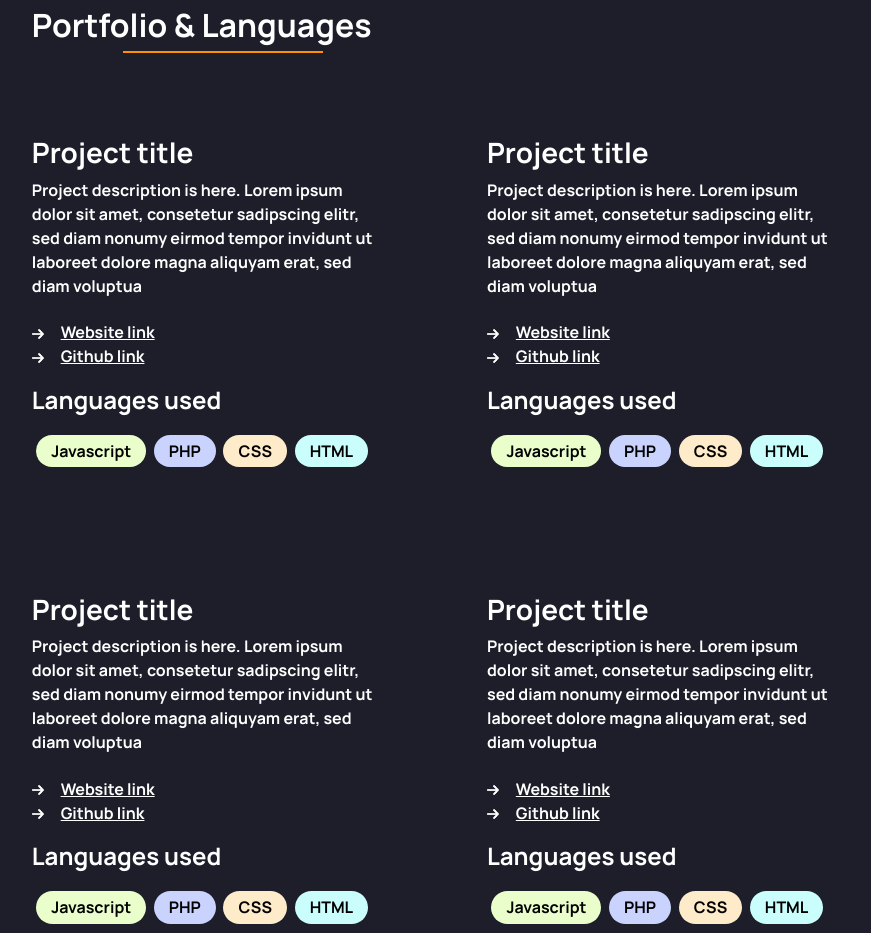
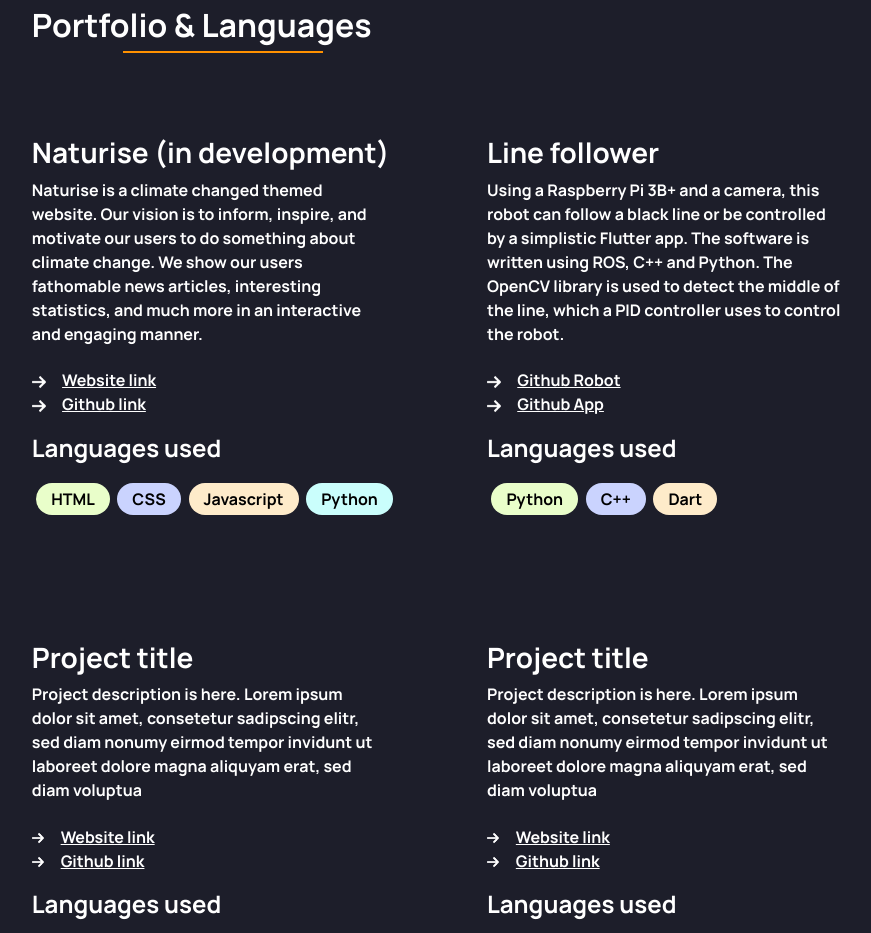
Before and after one commit to Michiel-Vanzeir/personal-website, a plain HTML site: page index.html in a window 1280 px wide. Shown: the part 789-1722 px from the top of the page, without its empty margins (217-1088 px from the left). Drawn offline with nearby package versions, Linux system fonts and the light colour scheme; files whose address does not match are found by name.

Commit message:
Add first two projects

```diff
--- a/index.html
+++ b/index.html
@@ -76,44 +76,40 @@
     <div class="container">
       <div class="row">
         <div class="col-md-6">
-          <h3><strong>Project title</strong></h3>
+          <h3><strong>Naturise (in development)</strong></h3>
           <p>
             <b>
-              Project description is here. Lorem ipsum dolor sit amet,
-              consetetur sadipscing elitr, sed diam nonumy eirmod tempor
-              invidunt ut laboreet dolore magna aliquyam erat, sed diam
-              voluptua</b>
+              Naturise is a climate changed themed website. Our vision is to inform, inspire, and motivate our users to
+              do something about climate change. We show our users fathomable news articles, interesting statistics, and
+              much more in an interactive and engaging manner.</b>
           </p>
           <img class="link-arrow" src="images/arrow-link.png" alt="" />
-          <a class="project-link">Website link</a>
+          <a class="project-link" href="#">Website link</a>
           <br />
           <img class="link-arrow" src="images/arrow-link.png" alt="" />
-          <a class="project-link">Github link</a>
+          <a class="project-link" href="https://github.com/Michiel-Vanzeir/Naturise">Github link</a>
           <h4 class="languages"><b>Languages used</b></h4>
-          <span class="first lang">Javascript</span>
-          <span class="second lang">PHP</span>
-          <span class="third lang">CSS</span>
-          <span class="fourth lang">HTML</span>
+          <span class="first lang">HTML</span>
+          <span class="second lang">CSS</span>
+          <span class="third lang">Javascript</span>
+          <span class="fourth lang">Python</span>
         </div>
         <div class="col-md-6">
-          <h3><strong>Project title</strong></h3>
+          <h3><strong>Line follower</strong></h3>
           <p>
             <b>
-              Project description is here. Lorem ipsum dolor sit amet,
-              consetetur sadipscing elitr, sed diam nonumy eirmod tempor
-              invidunt ut laboreet dolore magna aliquyam erat, sed diam
-              voluptua</b>
+              Using a Raspberry Pi 3B+ and a camera, this robot can follow a black line or be controlled by a simplistic Flutter app. The software is written using ROS, C++ and Python. The OpenCV library is used to detect the middle of the line, which a PID controller uses to control the robot.</b>
+            </b>
           </p>
           <img class="link-arrow" src="images/arrow-link.png" alt="" />
-          <a class="project-link">Website link</a>
+          <a class="project-link" href="https://github.com/Michiel-Vanzeir/Linefollower-rpi">Github Robot</a>
           <br />
           <img class="link-arrow" src="images/arrow-link.png" alt="" />
-          <a class="project-link">Github link</a>
+          <a class="project-link" href="https://github.com/Michiel-Vanzeir/linefollower-app">Github App</a>
           <h4 class="languages"><b>Languages used</b></h4>
-          <span class="first lang">Javascript</span>
-          <span class="second lang">PHP</span>
-          <span class="third lang">CSS</span>
-          <span class="fourth lang">HTML</span>
+          <span class="first lang">Python</span>
+          <span class="second lang">C++</span>
+          <span class="third lang">Dart</span>
         </div>
       </div>
       <div class="row lowerr-row">
```
